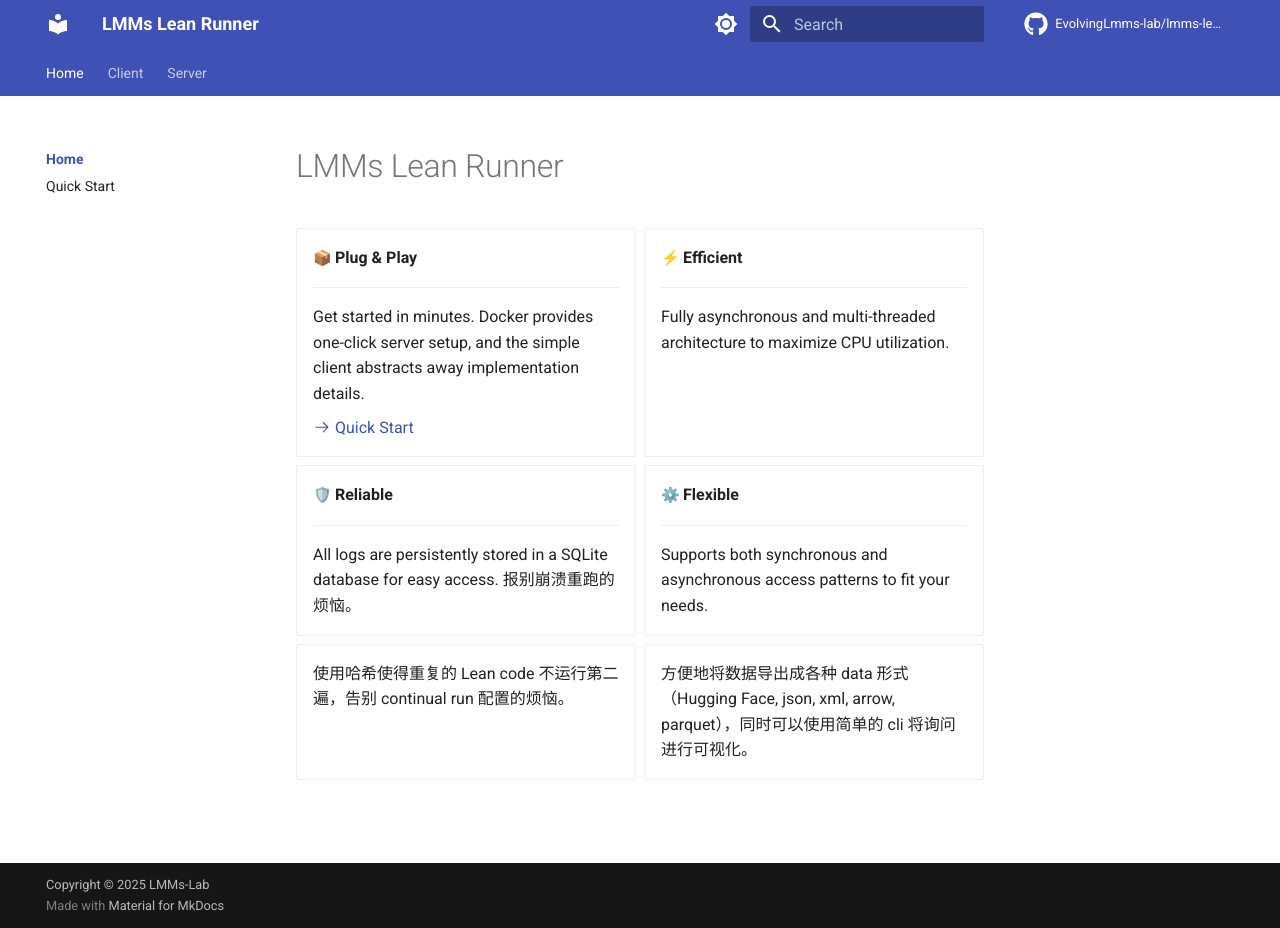
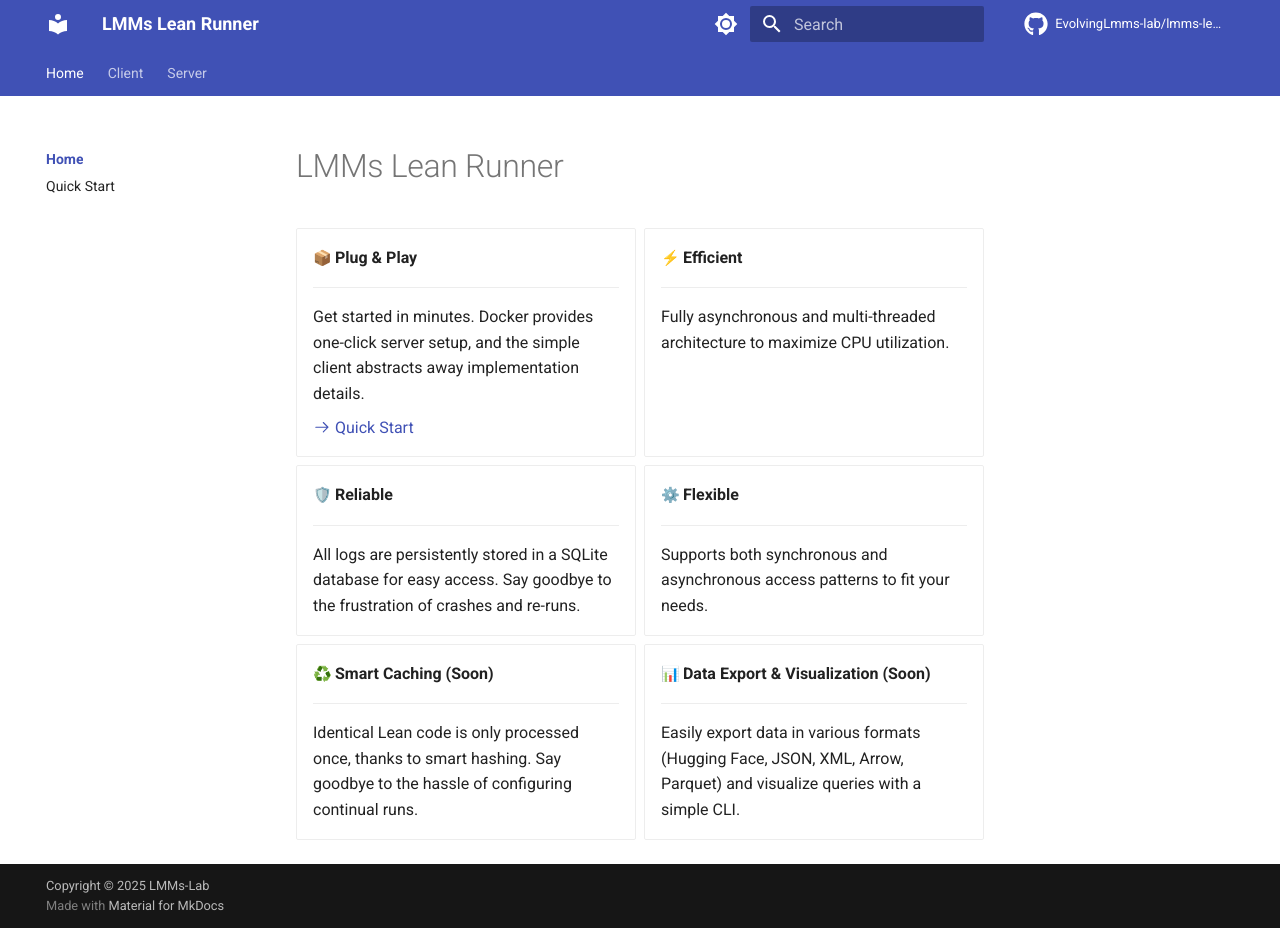
Before and after one commit to EvolvingLMMs-Lab/lean-runner, an MkDocs documentation site: the page built from docs/index.md, in a window 1280 px wide and 928 px high. Built offline with MkDocs 1.6.1 and Material for MkDocs 9.7.7, drawn with Linux system fonts in a browser that asks for light colours; emoji names are drawn with the system emoji font; comment, search, counter and statistics services are not loaded.

Commit message:
Revise documentation for clarity and engagement
- Updated `docs/index.md` to enhance feature descriptions, replacing non-English text with English equivalents for better accessibility. Added sections on Smart Caching and Data Export & Visualization, emphasizing ease of use and functionality.

```diff
--- a/docs/index.md
+++ b/docs/index.md
@@ -20,7 +20,7 @@
 
     ---
 
-    All logs are persistently stored in a SQLite database for easy access. 报别崩溃重跑的烦恼。
+    All logs are persistently stored in a SQLite database for easy access. Say goodbye to the frustration of crashes and re-runs.
 
 -   :gear: __Flexible__
 
@@ -28,8 +28,16 @@
 
     Supports both synchronous and asynchronous access patterns to fit your needs.
 
--   使用哈希使得重复的 Lean code 不运行第二遍，告别 continual run 配置的烦恼。
+-   :recycle: __Smart Caching (Soon)__
 
--   方便地将数据导出成各种 data 形式（Hugging Face, json, xml, arrow, parquet），同时可以使用简单的 cli 将询问进行可视化。
+    ---
+
+    Identical Lean code is only processed once, thanks to smart hashing. Say goodbye to the hassle of configuring continual runs.
+
+-   :bar_chart: __Data Export & Visualization (Soon)__
+
+    ---
+
+    Easily export data in various formats (Hugging Face, JSON, XML, Arrow, Parquet) and visualize queries with a simple CLI.
 
 </div>
```
